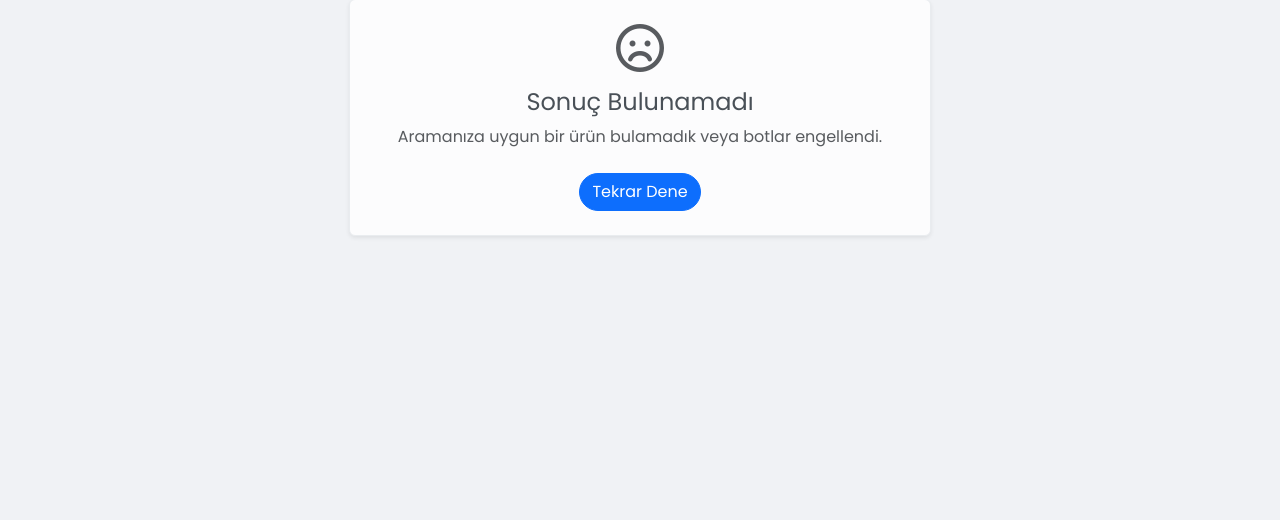
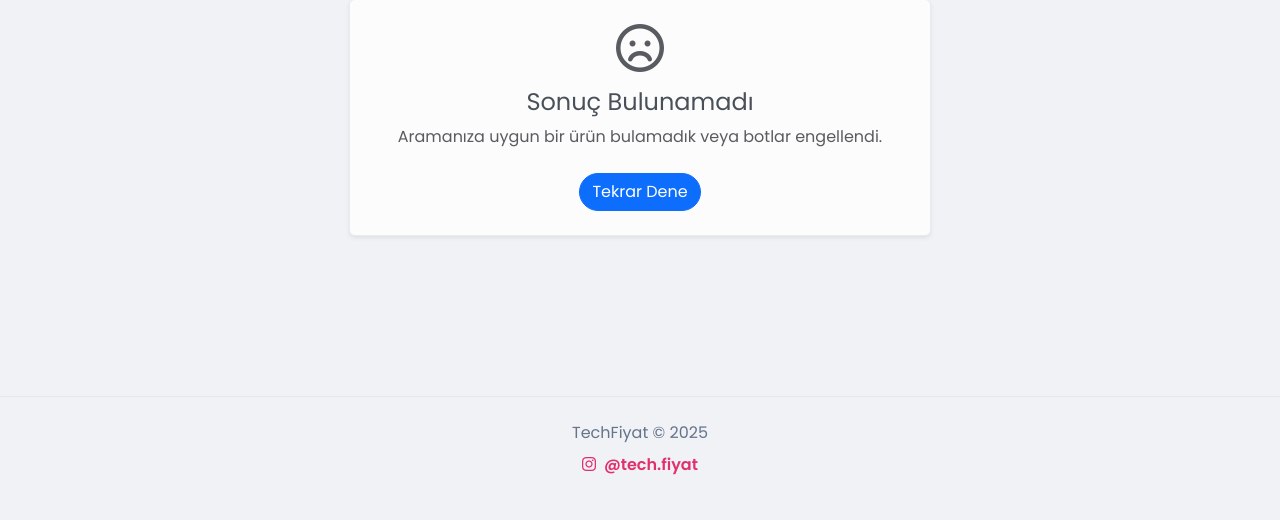
Before and after one commit to yusufvz/techfiyat, a Flask app: template templates/result.html in a window 1280 px wide. Shown: the part 280-800 px from the top of the page. Run offline with Flask 3, Linux system fonts and the light colour scheme; the template is opened without the code that fills it, so the values that code supplies are empty.

Commit message:
instagram linki eklendi

```diff
--- a/templates/index.html
+++ b/templates/index.html
@@ -175,6 +175,12 @@
             <i class="fa-solid fa-bug" title="N11"></i> </div>
     </div>
 
+    <div class="mt-4">
+            <a href="https://www.instagram.com/tech.fiyat/" target="_blank" class="btn btn-outline-light rounded-pill px-4" style="border-color: rgba(255,255,255,0.3);">
+                <i class="fa-brands fa-instagram me-2"></i>Bizi Takip Edin
+            </a>
+        </div>
+
     <div id="loading-overlay">
         <div class="loader"></div>
         <h3 style="font-weight: 600;">Fiyatlar Taranıyor...</h3>
--- a/templates/result.html
+++ b/templates/result.html
@@ -280,5 +280,14 @@
 
     </div>
 
+    <footer class="text-center py-4 mt-5" style="border-top: 1px solid #e2e8f0; color: #64748b;">
+        <div class="container">
+            <p class="mb-2">TechFiyat &copy; 2025</p>
+            <a href="https://www.instagram.com/tech.fiyat/" target="_blank" class="text-decoration-none" style="color: #E1306C; font-weight: 600;">
+                <i class="fa-brands fa-instagram me-1"></i> @tech.fiyat
+            </a>
+        </div>
+    </footer>
+
 </body>
 </html>
```
